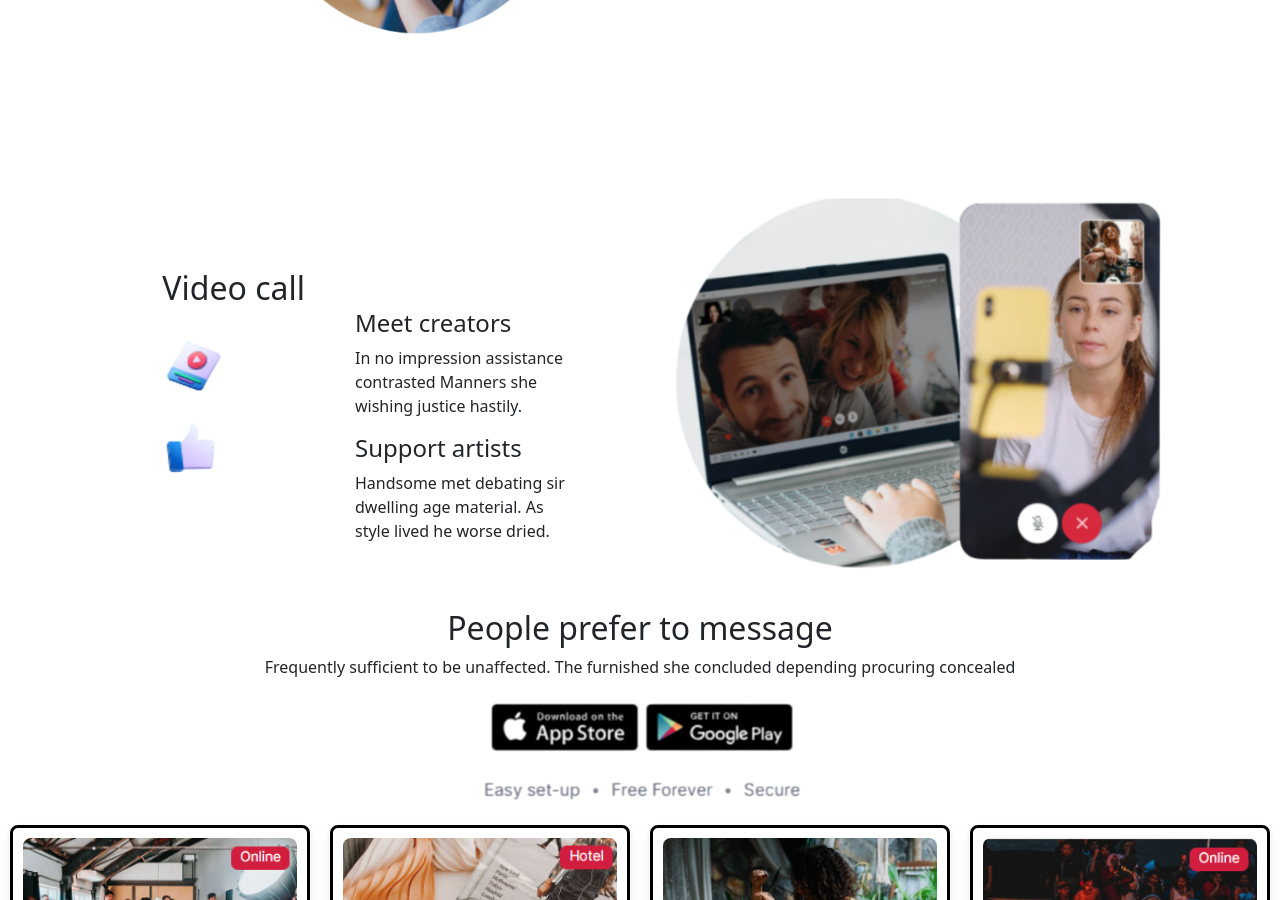
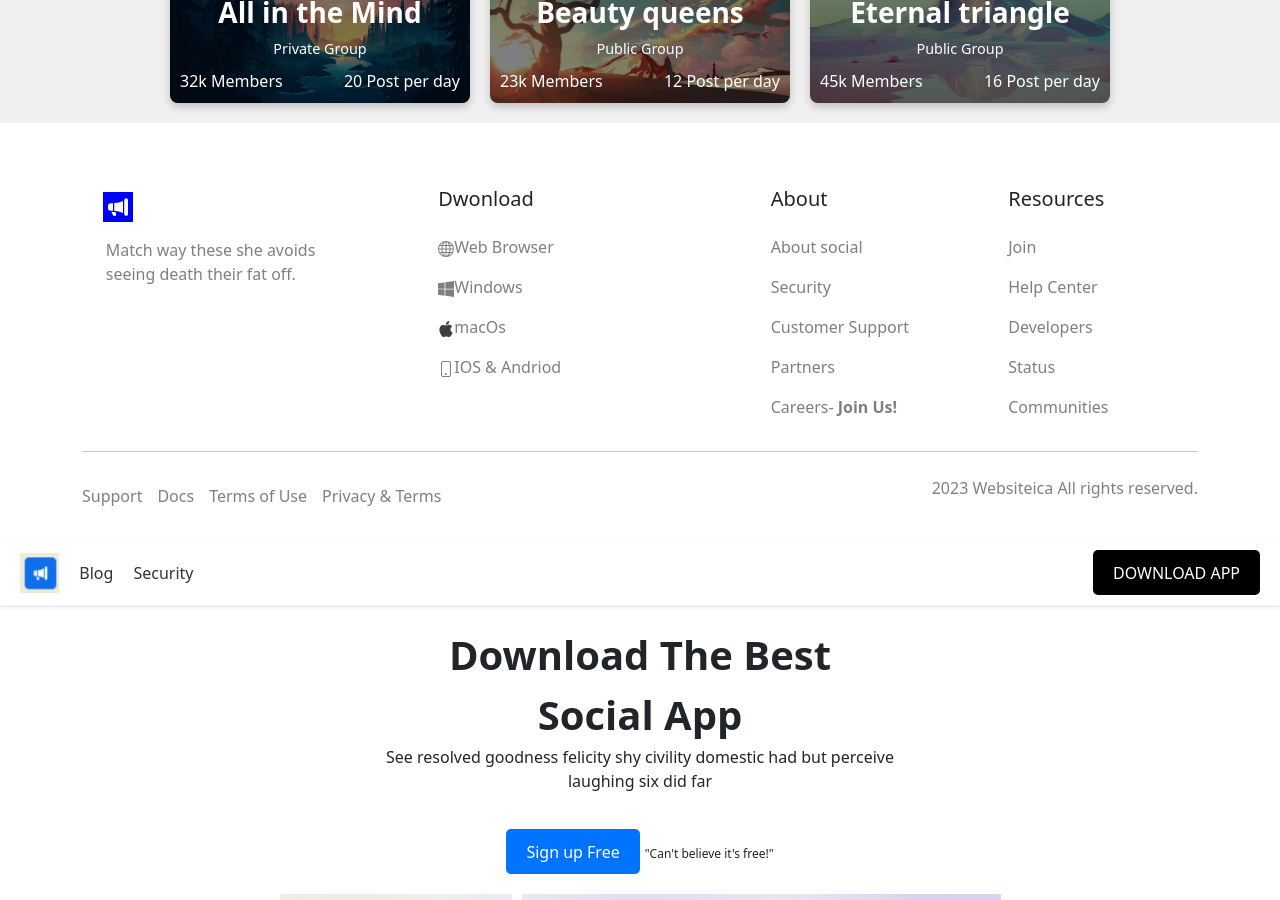
Before and after one commit to 3bood-remawi/Main-page, a React (Create React App) app: page / in a window 1280 px wide. Shown: the part 1900-2800 px from the top of the page. Built offline with nearby package versions, Linux system fonts and the light colour scheme; no server answers; the database is empty.

Commit message:
Edit the Firebase

```diff
--- a/src/App.js
+++ b/src/App.js
@@ -12,6 +12,7 @@ import Footer from './components/Footer';
 import Navbar1 from './components/Navbar1';
 import Feature from './components/Feature.js';
 import Bottomoffeature from './components/Bottomoffeature.js'
+
 
 const initialEvents = [
   {
@@ -56,11 +57,6 @@ function App() {
     <>
     <Navbar/>
     <Header/>
-    <Conference/>
-    <Top_destination/>
-    <ExploreGroups/>
-
-    <Bottomoffeature/>
     <div className="app">
     <div className="events-feed">
         {events.map((event) => (
@@ -68,9 +64,20 @@ function App() {
         ))}
       </div>
     </div>
+
+
+    <Conference/>
+    <Top_destination/>
+    <ExploreGroups/>
+
+
+    <Footer/>
+
+    <Navbar1/>
     <SocialApp/>
-    <Navbar1/>
     <Feature/>
+    <Bottomoffeature/>
+
 
     <Footer/>
     </>
--- a/src/Firebase/Firebase.js
+++ b/src/Firebase/Firebase.js
@@ -1,7 +1,7 @@
 
 import { initializeApp } from "firebase/app";
 import { getFirestore } from "firebase/firestore";
-
+import 'firebase/firestore';
 
 const firebaseConfig = {
 apiKey: "AIzaSyBz7t3SHf8jsuW9bcwjaZPXLcJTRXnWlak",
--- /dev/null
+++ b/src/components/Footer.css
@@ -0,0 +1,11 @@
+.my-bi{
+    fill: white;
+    background-color: blue;
+    padding: 5px;
+    margin-left: -3px;
+    margin-top: 5px;
+
+    width: 30px;
+    height: inherit;
+
+}
--- a/src/components/Footer.js
+++ b/src/components/Footer.js
@@ -1,58 +1,237 @@
 import React from 'react';
+import './Footer.css';
 
 const Footer = () => {
   return (
-    <footer className="bg-light text-center text-lg-start">
-      <div className="container p-4">
-        <div className="row">
-          <div className="col-lg-4 col-md-6 mb-4 mb-md-0">
-            <h5 className="text-uppercase">Download</h5>
-            <ul className="list-unstyled mb-0">
-              <li><a href="/download/web" className="text-dark">Web Browser</a></li>
-              <li><a href="/download/windows" className="text-dark">Windows</a></li>
-              <li><a href="/download/macos" className="text-dark">macOS</a></li>
-              <li><a href="/download/mobile" className="text-dark">iOS & Android</a></li>
-            </ul>
-          </div>
+    <>
+  <meta charSet="UTF-8" />
+  <meta name="viewport" content="width=device-width, initial-scale=1.0" />
+  <title>Document</title>
 
-          <div className="col-lg-4 col-md-6 mb-4 mb-md-0">
-            <h5 className="text-uppercase">About</h5>
-            <ul className="list-unstyled mb-0">
-              <li><a href="/about/social" className="text-dark">About social</a></li>
-              <li><a href="/about/security" className="text-dark">Security</a></li>
-              <li><a href="/about/support" className="text-dark">Customer Support</a></li>
-              <li><a href="/about/partners" className="text-dark">Partners</a></li>
-              <li><a href="/about/careers" className="text-dark">Careers - Join Us!</a></li>
-            </ul>
-          </div>
-
-          <div className="col-lg-4 col-md-12 mb-4 mb-md-0">
-            <h5 className="text-uppercase">Resources</h5>
-            <ul className="list-unstyled mb-0">
-              <li><a href="/resources/join" className="text-dark">Join</a></li>
-              <li><a href="/resources/help" className="text-dark">Help Center</a></li>
-              <li><a href="/resources/developers" className="text-dark">Developers</a></li>
-              <li><a href="/resources/status" className="text-dark">Status</a></li>
-              <li><a href="/resources/communities" className="text-dark">Communities</a></li>
-            </ul>
+  <link
+    href="https://cdn.jsdelivr.net/npm/bootstrap@5.3.2/dist/css/bootstrap.min.css"
+    rel="stylesheet"
+    integrity="sha384-T3c6CoIi6uLrA9TneNEoa7RxnatzjcDSCmG1MXxSR1GAsXEV/Dwwykc2MPK8M2HN"
+    crossOrigin="anonymous"
+  />
+  <link
+    rel="stylesheet"
+    type="text/css"
+    href="https://cdnjs.cloudflare.com/ajax/libs/font-awesome/5.14.0/css/all.min.css"
+  />
+  <footer className="bg-mode  pt-5 pb-4">
+    <div className="container  text-md-left">
+      <div className="row  text-md-left">
+        <div className="col-md-3 col-lg-3 col-xl-3 mx-auto mt-3">
+          <div className="text-black-50 mb-4">
+          <svg xmlns="http://www.w3.org/2000/svg"   width={20} height={20} fill="currentColor"className="bi my-bi bi-megaphone-fill" viewBox="0 0 16 16">
+          <path d="M13 2.5a1.5 1.5 0 0 1 3 0v11a1.5 1.5 0 0 1-3 0zm-1 .724c-2.067.95-4.539 1.481-7 1.656v6.237a25.222 25.222 0 0 1 1.088.085c2.053.204 4.038.668 5.912 1.56zm-8 7.841V4.934c-.68.027-1.399.043-2.008.053A2.02 2.02 0 0 0 0 7v2c0 1.106.896 1.996 1.994 2.009a68.14 68.14 0 0 1 .496.008 64 64 0 0 1 1.51.048zm1.39 1.081c.285.021.569.047.85.078l.253 1.69a1 1 0 0 1-.983 1.187h-.548a1 1 0 0 1-.916-.599l-1.314-2.48a65.81 65.81 0 0 1 1.692.064c.327.017.65.037.966.06z"/>
+        </svg>
+            <p className="mt-3">
+              Match way these she avoids seeing death their fat off.
+            </p>
           </div>
         </div>
+        <div className="col-md-4 col-lg-3 col-xl-3 mx-auto mt-3">
+          <h5 className="mb-4 font-weight-bold ">Dwonload</h5>
+          <p className="text-black-50">
+
+            <svg
+              xmlns="http://www.w3.org/2000/svg"
+              width={16}
+              height={16}
+              fill="currentColor"
+              className="bi bi-globe"
+              viewBox="0 0 16 16"
+            >
+              <path d="M0 8a8 8 0 1 1 16 0A8 8 0 0 1 0 8m7.5-6.923c-.67.204-1.335.82-1.887 1.855A7.97 7.97 0 0 0 5.145 4H7.5zM4.09 4a9.267 9.267 0 0 1 .64-1.539 6.7 6.7 0 0 1 .597-.933A7.025 7.025 0 0 0 2.255 4zm-.582 3.5c.03-.877.138-1.718.312-2.5H1.674a6.958 6.958 0 0 0-.656 2.5zM4.847 5a12.5 12.5 0 0 0-.338 2.5H7.5V5zM8.5 5v2.5h2.99a12.495 12.495 0 0 0-.337-2.5zM4.51 8.5a12.5 12.5 0 0 0 .337 2.5H7.5V8.5zm3.99 0V11h2.653c.187-.765.306-1.608.338-2.5zM5.145 12c.138.386.295.744.468 1.068.552 1.035 1.218 1.65 1.887 1.855V12zm.182 2.472a6.696 6.696 0 0 1-.597-.933A9.268 9.268 0 0 1 4.09 12H2.255a7.024 7.024 0 0 0 3.072 2.472M3.82 11a13.652 13.652 0 0 1-.312-2.5h-2.49c.062.89.291 1.733.656 2.5zm6.853 3.472A7.024 7.024 0 0 0 13.745 12H11.91a9.27 9.27 0 0 1-.64 1.539 6.688 6.688 0 0 1-.597.933M8.5 12v2.923c.67-.204 1.335-.82 1.887-1.855.173-.324.33-.682.468-1.068zm3.68-1h2.146c.365-.767.594-1.61.656-2.5h-2.49a13.65 13.65 0 0 1-.312 2.5zm2.802-3.5a6.959 6.959 0 0 0-.656-2.5H12.18c.174.782.282 1.623.312 2.5zM11.27 2.461c.247.464.462.98.64 1.539h1.835a7.024 7.024 0 0 0-3.072-2.472c.218.284.418.598.597.933zM10.855 4a7.966 7.966 0 0 0-.468-1.068C9.835 1.897 9.17 1.282 8.5 1.077V4z" />
+            </svg>
+            Web Browser
+          </p>
+          <p className="text-black-50">
+
+            <svg
+              xmlns="http://www.w3.org/2000/svg"
+              width={16}
+              height={16}
+              fill="currentColor"
+              className="bi bi-windows"
+              viewBox="0 0 16 16"
+            >
+              <path d="M6.555 1.375 0 2.237v5.45h6.555zM0 13.795l6.555.933V8.313H0v5.482zm7.278-5.4.026 6.378L16 16V8.395H7.278zM16 0 7.33 1.244v6.414H16z" />
+            </svg>
+            Windows
+          </p>
+          <p className="text-black-50">
+
+            <svg
+              xmlns="http://www.w3.org/2000/svg"
+              width={16}
+              height={16}
+              fill="currentColor"
+              className="bi bi-apple"
+              viewBox="0 0 16 16"
+            >
+              <path d="M11.182.008C11.148-.03 9.923.023 8.857 1.18c-1.066 1.156-.902 2.482-.878 2.516.024.034 1.52.087 2.475-1.258.955-1.345.762-2.391.728-2.43Zm3.314 11.733c-.048-.096-2.325-1.234-2.113-3.422.212-2.189 1.675-2.789 1.698-2.854.023-.065-.597-.79-1.254-1.157a3.692 3.692 0 0 0-1.563-.434c-.108-.003-.483-.095-1.254.116-.508.139-1.653.589-1.968.607-.316.018-1.256-.522-2.267-.665-.647-.125-1.333.131-1.824.328-.49.196-1.422.754-2.074 2.237-.652 1.482-.311 3.83-.067 4.56.244.729.625 1.924 1.273 2.796.576.984 1.34 1.667 1.659 1.899.319.232 1.219.386 1.843.067.502-.308 1.408-.485 1.766-.472.357.013 1.061.154 1.782.539.571.197 1.111.115 1.652-.105.541-.221 1.324-1.059 2.238-2.758.347-.79.505-1.217.473-1.282Z" />
+              <path d="M11.182.008C11.148-.03 9.923.023 8.857 1.18c-1.066 1.156-.902 2.482-.878 2.516.024.034 1.52.087 2.475-1.258.955-1.345.762-2.391.728-2.43Zm3.314 11.733c-.048-.096-2.325-1.234-2.113-3.422.212-2.189 1.675-2.789 1.698-2.854.023-.065-.597-.79-1.254-1.157a3.692 3.692 0 0 0-1.563-.434c-.108-.003-.483-.095-1.254.116-.508.139-1.653.589-1.968.607-.316.018-1.256-.522-2.267-.665-.647-.125-1.333.131-1.824.328-.49.196-1.422.754-2.074 2.237-.652 1.482-.311 3.83-.067 4.56.244.729.625 1.924 1.273 2.796.576.984 1.34 1.667 1.659 1.899.319.232 1.219.386 1.843.067.502-.308 1.408-.485 1.766-.472.357.013 1.061.154 1.782.539.571.197 1.111.115 1.652-.105.541-.221 1.324-1.059 2.238-2.758.347-.79.505-1.217.473-1.282Z" />
+            </svg>
+            macOs
+          </p>
+          <p className="text-black-50">
+
+            <svg
+              xmlns="http://www.w3.org/2000/svg"
+              width={16}
+              height={16}
+              fill="currentColor"
+              className="bi bi-phone"
+              viewBox="0 0 16 16"
+            >
+              <path d="M11 1a1 1 0 0 1 1 1v12a1 1 0 0 1-1 1H5a1 1 0 0 1-1-1V2a1 1 0 0 1 1-1zM5 0a2 2 0 0 0-2 2v12a2 2 0 0 0 2 2h6a2 2 0 0 0 2-2V2a2 2 0 0 0-2-2z" />
+              <path d="M8 14a1 1 0 1 0 0-2 1 1 0 0 0 0 2" />
+            </svg>
+            IOS &amp; Andriod
+          </p>
+        </div>
+        <div className="col-md-2 col-lg-2 col-xl-2 mx-auto mt-3">
+          <h5 className="mb-4 font-weight-bold ">About</h5>
+          <p>
+
+            <a
+              href="#"
+              className="text-black-50"
+              style={{ textDecoration: "none" }}
+            >
+
+              About social
+            </a>
+          </p>
+          <p>
+
+            <a
+              href="#"
+              className="text-black-50"
+              style={{ textDecoration: "none" }}
+            >
+
+              Security
+            </a>
+          </p>
+          <p>
+
+            <a
+              href="#"
+              className="text-black-50"
+              style={{ textDecoration: "none" }}
+            >
+
+              Customer Support
+            </a>
+          </p>
+          <p>
+
+            <a
+              href="#"
+              className="text-black-50"
+              style={{ textDecoration: "none" }}
+            >
+
+              Partners
+            </a>
+          </p>
+          <p>
+
+            <a
+              href="#"
+              className="text-black-50"
+              style={{ textDecoration: "none" }}
+            >
+
+              Careers- <b>Join Us!</b>
+            </a>
+          </p>
+        </div>
+        <div className="col-md-3 col-lg-2 col-xl-2 mx-auto mt-3">
+          <h5 className="mb-4 font-weight-bold ">Resources</h5>
+          <p>
+
+            <a
+              href="#"
+              className="text-black-50"
+              style={{ textDecoration: "none" }}
+            >
+
+              Join
+            </a>
+          </p>
+          <p>
+
+            <a
+              href="#"
+              className="text-black-50"
+              style={{ textDecoration: "none" }}
+            >
+
+              Help Center
+            </a>
+          </p>
+          <p>
+
+            <a
+              href="#"
+              className="text-black-50"
+              style={{ textDecoration: "none" }}
+            >
+
+              Developers
+            </a>
+          </p>
+          <p>
+
+            <a
+              href="#"
+              className="text-black-50"
+              style={{ textDecoration: "none" }}
+            >
+
+              Status
+            </a>
+          </p>
+          <p>
+
+            <a
+              href="#"
+              className="text-black-50"
+              style={{ textDecoration: "none" }}
+            >
+
+              Communities
+            </a>
+          </p>
+        </div>
+        <div>
+        <hr className="mb-4 " />
+          <div className=" d-flex justify-content-between align-items-center  ">
+
+
+               <ul className="text-black-50 nav justify-content-end ">
+                <li style={{ marginRight: '15px', display: 'inline-block' }}>Support</li>
+               <li style={{ marginRight: '15px', display: 'inline-block' }}>Docs</li>
+               <li style={{ marginRight: '15px', display: 'inline-block' }}>Terms of Use</li>
+               <li style={{ marginRight: '15px', display: 'inline-block' }}>Privacy & Terms</li>
+              </ul>
+
+               <p style={{ display: 'inline-block',color :'gray' }}>2023 Websiteica All rights reserved.</p>
+
+            </div>
+        </div>
       </div>
+    </div>
+  </footer>
+</>
 
-      <div className="text-center p-3" style={{ backgroundColor: "rgba(0, 0, 0, 0.2)" }}>
 
-      <ul className="nav justify-content-center justify-content-lg-end lh-1">
-               <li style={{ marginRight: '13px', display: 'inline-block' }}>Support</li>
-               <li style={{ marginRight: '13px', display: 'inline-block' }}>Docs</li>
-               <li style={{ marginRight: '13px', display: 'inline-block' }}>Terms of Use</li>
-               <li style={{ marginRight: '13px', display: 'inline-block' }}>Privacy & Terms</li>
-             </ul>
+  );
+};
 
-             <li style={{ display: 'inline-block' }}> 2023 Websiteica All rights reserved.</li>
-      </div>
-
-    </footer>
-  );
-}
-
-export default Footer;
+export default Footer;
```
